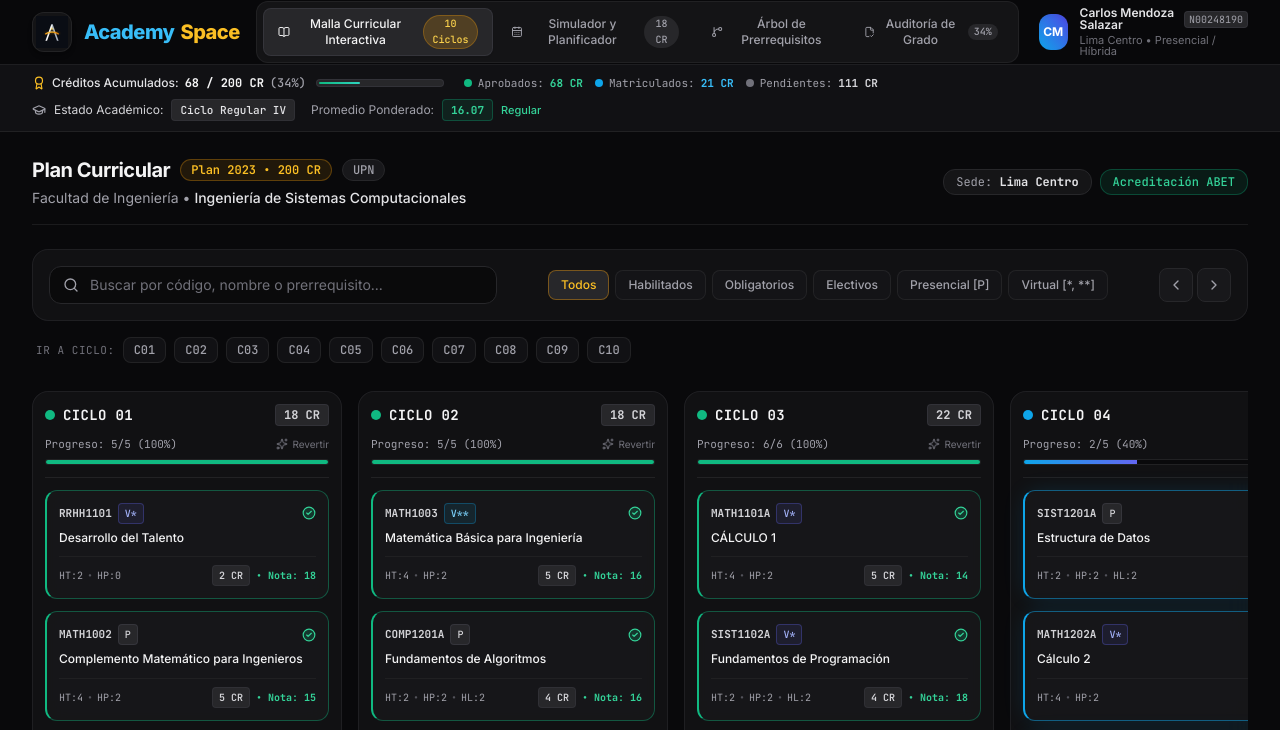
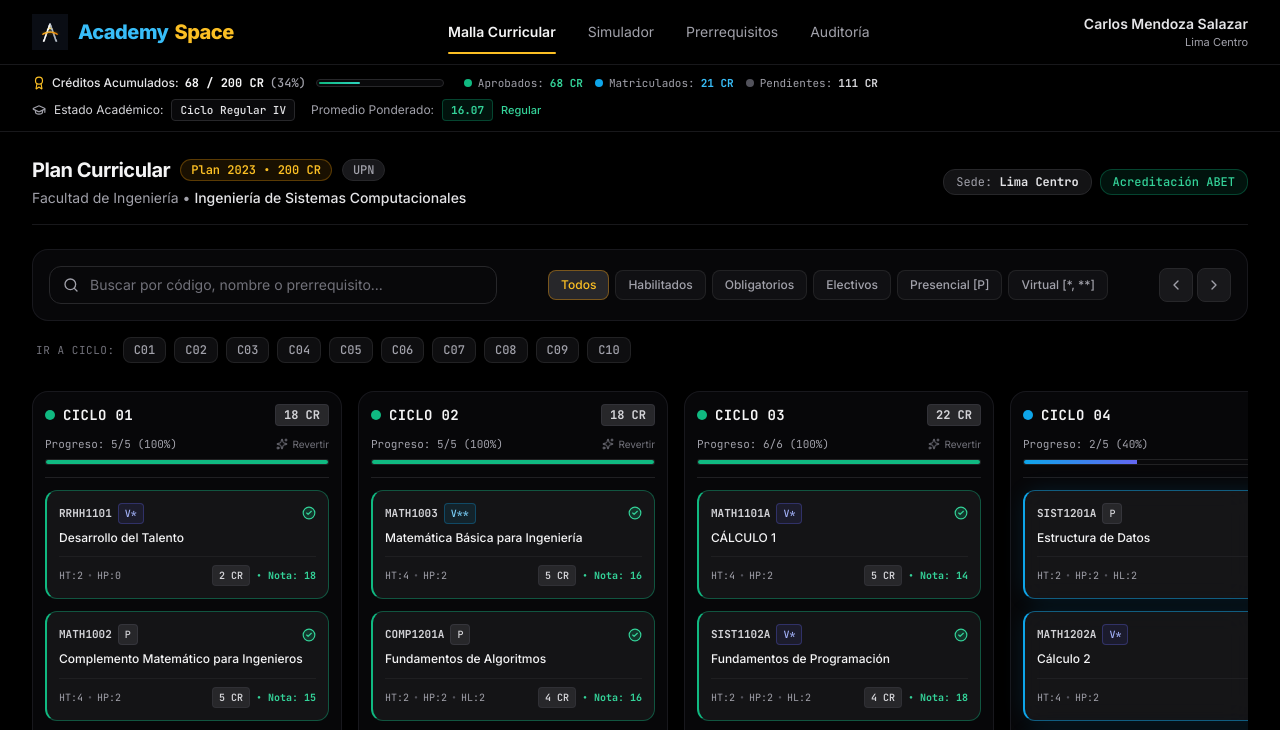
Before and after one commit to jeffryjara/academyspace, an Astro site: page / in a window 1280 px wide. Shown: the top 730 px of the page. Built offline with nearby package versions, Linux system fonts and the light colour scheme; Astro itself is replaced by a stand-in of ours.

Commit message:
style: ultra-minimalist header, pure logo without frame, text-only nav, simplified profile and pitch black background

```diff
--- a/src/components/App.tsx
+++ b/src/components/App.tsx
@@ -18,7 +18,7 @@ export const App: React.FC = () => {
 
   if (!mounted) {
     return (
-      <div className="min-h-screen bg-zinc-950 flex items-center justify-center">
+      <div className="min-h-screen bg-black flex items-center justify-center">
         <div className="flex flex-col items-center gap-3">
           <img
             src="/isotipo.png"
@@ -36,14 +36,14 @@ export const App: React.FC = () => {
   }
 
   return (
-    <div className="min-h-screen bg-zinc-950 text-zinc-100 flex flex-col justify-between selection:bg-amber-500/30 selection:text-amber-200">
+    <div className="min-h-screen bg-black text-zinc-100 flex flex-col justify-between selection:bg-amber-500/30 selection:text-amber-200">
       {/* Top Header & Metrics Bar */}
       <div>
         <HeaderMetrics />
 
         {/* Academic Program Sub-Header (Outside the header) */}
         <div className="max-w-[1920px] mx-auto px-4 sm:px-6 lg:px-8 pt-6 pb-1">
-          <div className="flex flex-col sm:flex-row sm:items-center justify-between gap-3 pb-4 border-b border-zinc-800/60">
+          <div className="flex flex-col sm:flex-row sm:items-center justify-between gap-3 pb-4 border-b border-zinc-900">
             <div>
               <div className="flex items-center gap-2.5 flex-wrap">
                 <h1 className="text-lg sm:text-xl font-bold text-zinc-100 tracking-tight font-sans">
@@ -88,7 +88,7 @@ export const App: React.FC = () => {
       <CourseDetailModal />
 
       {/* Corporate Academic Footer matching official portal mockup */}
-      <footer className="w-full border-t border-zinc-800/80 bg-zinc-950/80 py-6 px-4 sm:px-6 lg:px-8 text-xs text-zinc-500 mt-12">
+      <footer className="w-full border-t border-zinc-900 bg-black py-6 px-4 sm:px-6 lg:px-8 text-xs text-zinc-500 mt-12">
         <div className="max-w-[1920px] mx-auto flex flex-col md:flex-row items-center justify-between gap-4">
           <div className="flex items-center gap-2 text-center md:text-left">
             <span>© 2024 - 2026 Universidad Privada del Norte</span>
--- a/src/components/HeaderMetrics.tsx
+++ b/src/components/HeaderMetrics.tsx
@@ -1,12 +1,5 @@
 import React from 'react';
-import {
-  GraduationCap,
-  CalendarDays,
-  GitBranch,
-  FileCheck2,
-  BookOpen,
-  Award,
-} from 'lucide-react';
+import { GraduationCap, Award } from 'lucide-react';
 import { usePlannerStore } from '../store/usePlannerStore';
 import type { ViewTab } from '../types/curriculum';
 
@@ -17,141 +10,98 @@ export const HeaderMetrics: React.FC = () => {
     setActiveTab,
     getApprovedCredits,
     getEnrolledCredits,
-    getPlannedCredits,
     getPendingCredits,
     getWeightedAverage,
   } = usePlannerStore();
 
   const approvedCredits = getApprovedCredits();
   const enrolledCredits = getEnrolledCredits();
-  const plannedCredits = getPlannedCredits();
   const pendingCredits = getPendingCredits();
   const weightedAverage = getWeightedAverage();
   const progressPercent = Math.min(100, Math.round((approvedCredits / 200) * 100));
 
-  const navItems: { id: ViewTab; label: string; icon: React.ReactNode; badge?: string }[] = [
-    {
-      id: 'malla',
-      label: 'Malla Curricular Interactiva',
-      icon: <BookOpen className="w-4 h-4" />,
-      badge: '10 Ciclos',
-    },
-    {
-      id: 'simulador',
-      label: 'Simulador y Planificador',
-      icon: <CalendarDays className="w-4 h-4" />,
-      badge: `${plannedCredits} CR`,
-    },
-    {
-      id: 'arbol',
-      label: 'Árbol de Prerrequisitos',
-      icon: <GitBranch className="w-4 h-4" />,
-    },
-    {
-      id: 'auditoria',
-      label: 'Auditoría de Grado',
-      icon: <FileCheck2 className="w-4 h-4" />,
-      badge: `${progressPercent}%`,
-    },
+  const navItems: { id: ViewTab; label: string }[] = [
+    { id: 'malla', label: 'Malla Curricular' },
+    { id: 'simulador', label: 'Simulador' },
+    { id: 'arbol', label: 'Prerrequisitos' },
+    { id: 'auditoria', label: 'Auditoría' },
   ];
 
   return (
-    <header className="sticky top-0 z-40 w-full border-b border-zinc-800/80 bg-zinc-950/90 backdrop-blur-xl">
-      {/* Primary Brand & Navigation Tier */}
+    <header className="sticky top-0 z-40 w-full border-b border-zinc-900 bg-black/95 backdrop-blur-xl">
+      {/* Primary Brand & Minimalist Text Navigation Tier */}
       <div className="max-w-[1920px] mx-auto px-4 sm:px-6 lg:px-8">
         <div className="flex items-center justify-between h-16 gap-4">
-          {/* Academy Space Logo & Brand */}
-          <div className="flex items-center gap-3 min-w-max">
-            <div className="w-10 h-10 rounded-xl overflow-hidden flex items-center justify-center bg-zinc-900/80 border border-zinc-800/80 shadow-md">
-              <img
-                src="/isotipo.png"
-                alt="Academy Space"
-                className="w-8 h-8 object-contain"
-              />
-            </div>
-            <div className="flex items-center text-lg sm:text-xl font-black tracking-tight font-sans select-none">
+          {/* Logo & Brand without extra background container */}
+          <div className="flex items-center gap-2.5 min-w-max select-none">
+            <img
+              src="/isotipo.png"
+              alt="Academy Space"
+              className="w-8 h-8 sm:w-9 sm:h-9 object-contain"
+            />
+            <div className="flex items-center text-lg sm:text-xl font-black tracking-tight font-sans">
               <span className="text-sky-400">Academy</span>
               <span className="text-amber-400 ml-1.5">Space</span>
             </div>
           </div>
 
-          {/* Navigation Tabs */}
-          <nav className="hidden lg:flex items-center gap-1 bg-zinc-900/80 p-1.5 rounded-xl border border-zinc-800/70">
+          {/* Navigation Tabs - Pure minimal text without container */}
+          <nav className="hidden md:flex items-center gap-7 lg:gap-8">
             {navItems.map((item) => {
               const isActive = activeTab === item.id;
               return (
                 <button
                   key={item.id}
                   onClick={() => setActiveTab(item.id)}
-                  className={`flex items-center gap-2 px-3.5 py-1.5 rounded-lg text-xs font-medium transition-all ${
+                  className={`text-xs sm:text-sm transition-colors py-1 relative ${
                     isActive
-                      ? 'bg-zinc-800 text-zinc-100 shadow-sm border border-zinc-700/60'
-                      : 'text-zinc-400 hover:text-zinc-200 hover:bg-zinc-800/40'
+                      ? 'text-zinc-100 font-semibold'
+                      : 'text-zinc-400 hover:text-zinc-200 font-normal'
                   }`}
                 >
-                  {item.icon}
-                  <span>{item.label}</span>
-                  {item.badge && (
-                    <span
-                      className={`ml-0.5 text-[10px] font-mono px-1.5 py-0.2 rounded-full ${
-                        isActive
-                          ? 'bg-amber-500/20 text-amber-300 border border-amber-500/30'
-                          : 'bg-zinc-800 text-zinc-400'
-                      }`}
-                    >
-                      {item.badge}
-                    </span>
+                  {item.label}
+                  {isActive && (
+                    <span className="absolute -bottom-2 left-0 right-0 h-0.5 bg-amber-400 rounded-full" />
                   )}
                 </button>
               );
             })}
           </nav>
 
-          {/* Student Profile Pill */}
-          <div className="flex items-center gap-3 pl-1">
-            <div className="w-9 h-9 rounded-xl bg-gradient-to-tr from-sky-500 to-indigo-600 flex items-center justify-center font-bold text-xs text-white shadow-inner">
-              CM
+          {/* Student Profile: Name and Campus only */}
+          <div className="text-right select-none min-w-max">
+            <div className="text-xs sm:text-sm font-semibold text-zinc-200 leading-tight">
+              {profile.studentName}
             </div>
-            <div className="hidden sm:block text-left">
-              <div className="flex items-center gap-1.5">
-                <span className="text-xs font-semibold text-zinc-200 leading-none">
-                  {profile.studentName}
-                </span>
-                <span className="text-[10px] font-mono px-1 py-0.2 rounded bg-zinc-800 text-zinc-400 border border-zinc-700/50">
-                  {profile.studentCode}
-                </span>
-              </div>
-              <div className="text-[11px] text-zinc-500 leading-none mt-1">
-                {profile.campus} • {profile.modality}
-              </div>
+            <div className="text-[11px] text-zinc-400 leading-tight mt-0.5">
+              {profile.campus}
             </div>
           </div>
         </div>
 
-        {/* Mobile Navigation Bar */}
-        <div className="flex lg:hidden overflow-x-auto py-2 gap-1 border-t border-zinc-800/60">
+        {/* Mobile Navigation Bar - Pure text */}
+        <div className="flex md:hidden overflow-x-auto py-2.5 gap-6 border-t border-zinc-900 scrollbar-none">
           {navItems.map((item) => {
             const isActive = activeTab === item.id;
             return (
               <button
                 key={item.id}
                 onClick={() => setActiveTab(item.id)}
-                className={`flex items-center gap-1.5 px-3 py-1.5 rounded-lg text-xs font-medium whitespace-nowrap transition-all ${
+                className={`text-xs whitespace-nowrap transition-colors py-1 ${
                   isActive
-                    ? 'bg-zinc-800 text-zinc-100 border border-zinc-700/60'
-                    : 'text-zinc-400 hover:bg-zinc-900'
+                    ? 'text-amber-400 font-bold border-b-2 border-amber-400'
+                    : 'text-zinc-400 hover:text-zinc-200 font-medium'
                 }`}
               >
-                {item.icon}
-                <span>{item.label}</span>
+                {item.label}
               </button>
             );
           })}
         </div>
       </div>
 
-      {/* Secondary Metrics & Academic Standing Ribbon */}
-      <div className="w-full bg-zinc-900/60 border-t border-zinc-800/60 py-2.5 px-4 sm:px-6 lg:px-8 text-xs">
+      {/* Secondary Metrics & Academic Standing Ribbon - Ultra Dark */}
+      <div className="w-full bg-black border-t border-zinc-900 py-2.5 px-4 sm:px-6 lg:px-8 text-xs">
         <div className="max-w-[1920px] mx-auto flex flex-wrap items-center justify-between gap-y-2 gap-x-6">
           {/* Progress Metrics Cluster */}
           <div className="flex flex-wrap items-center gap-x-5 gap-y-1.5">
@@ -165,7 +115,7 @@ export const HeaderMetrics: React.FC = () => {
                 </span>
                 <span className="text-zinc-400 font-mono">({progressPercent}%)</span>
               </div>
-              <div className="w-24 sm:w-32 h-2 rounded-full bg-zinc-800 overflow-hidden p-0.5 border border-zinc-700/50">
+              <div className="w-24 sm:w-32 h-2 rounded-full bg-zinc-950 overflow-hidden p-0.5 border border-zinc-800">
                 <div
                   className="h-full rounded-full bg-gradient-to-r from-emerald-500 to-teal-400 transition-all duration-500 ease-out"
                   style={{ width: `${progressPercent}%` }}
@@ -184,7 +134,7 @@ export const HeaderMetrics: React.FC = () => {
                 Matriculados: <strong className="text-sky-400">{enrolledCredits} CR</strong>
               </span>
               <span className="flex items-center gap-1.5">
-                <span className="w-2 h-2 rounded-full bg-zinc-500 inline-block" />
+                <span className="w-2 h-2 rounded-full bg-zinc-600 inline-block" />
                 Pendientes: <strong className="text-zinc-300">{pendingCredits} CR</strong>
               </span>
             </div>
@@ -195,7 +145,7 @@ export const HeaderMetrics: React.FC = () => {
             <div className="flex items-center gap-2 text-zinc-300">
               <GraduationCap className="w-3.5 h-3.5 text-zinc-400" />
               <span>Estado Académico:</span>
-              <span className="px-2 py-0.5 rounded bg-zinc-800 text-zinc-200 font-medium font-mono text-[11px] border border-zinc-700/40">
+              <span className="px-2 py-0.5 rounded bg-zinc-950 text-zinc-200 font-medium font-mono text-[11px] border border-zinc-800">
                 {profile.academicStanding}
               </span>
             </div>
--- a/src/layouts/MainLayout.astro
+++ b/src/layouts/MainLayout.astro
@@ -23,7 +23,7 @@ const {
     <meta name="generator" content={Astro.generator} />
     <title>Academy Space | Portal Curricular - UPN</title>
     <meta name="description" content={description} />
-    <meta name="theme-color" content="#09090b" />
+    <meta name="theme-color" content="#000000" />
 
     <!-- Google Fonts: Inter & JetBrains Mono -->
     <link rel="preconnect" href="https://fonts.googleapis.com" />
@@ -33,7 +33,7 @@ const {
       rel="stylesheet"
     />
   </head>
-  <body class="bg-zinc-950 text-zinc-100 min-h-screen antialiased bg-grid-pattern">
+  <body class="bg-black text-zinc-100 min-h-screen antialiased">
     <slot />
   </body>
 </html>
--- a/src/styles/global.css
+++ b/src/styles/global.css
@@ -4,15 +4,15 @@
 
 @layer base {
   :root {
-    --color-bg: #09090b;
+    --color-bg: #000000;
   }
 
   * {
-    border-color: rgba(39, 39, 42, 0.6);
+    border-color: rgba(28, 28, 32, 0.75);
   }
 
   body {
-    background-color: #09090b;
+    background-color: #000000;
     color: #f4f4f5;
     font-family: 'Inter', -apple-system, BlinkMacSystemFont, 'Segoe UI', Roboto, sans-serif;
     overflow-x: hidden;
@@ -28,31 +28,31 @@
 }
 
 ::-webkit-scrollbar-track {
-  background: #09090b;
+  background: #000000;
 }
 
 ::-webkit-scrollbar-thumb {
-  background: #27272a;
+  background: #1c1c20;
   border-radius: 9999px;
 }
 
 ::-webkit-scrollbar-thumb:hover {
-  background: #3f3f46;
+  background: #2e2e34;
 }
 
-/* Glassmorphic utilities */
+/* Glassmorphic utilities in deep dark */
 .glass-panel {
-  background: rgba(20, 20, 23, 0.75);
-  backdrop-filter: blur(12px);
-  -webkit-backdrop-filter: blur(12px);
-  border: 1px solid rgba(39, 39, 42, 0.7);
+  background: rgba(8, 8, 10, 0.95);
+  backdrop-filter: blur(16px);
+  -webkit-backdrop-filter: blur(16px);
+  border: 1px solid rgba(28, 28, 33, 0.85);
 }
 
 .glass-panel-subtle {
-  background: rgba(24, 24, 27, 0.4);
-  backdrop-filter: blur(8px);
-  -webkit-backdrop-filter: blur(8px);
-  border: 1px solid rgba(39, 39, 42, 0.5);
+  background: rgba(5, 5, 7, 0.85);
+  backdrop-filter: blur(10px);
+  -webkit-backdrop-filter: blur(10px);
+  border: 1px solid rgba(24, 24, 28, 0.75);
 }
 
 .glass-panel-hover {
@@ -60,12 +60,13 @@
 }
 
 .glass-panel-hover:hover {
-  background: rgba(28, 28, 32, 0.85);
-  border-color: rgba(63, 63, 70, 0.8);
+  background: rgba(14, 14, 18, 0.95);
+  border-color: rgba(45, 45, 52, 0.9);
 }
 
-/* Subtle dot background grid */
+/* Deep Black Solid / Grid Background */
 .bg-grid-pattern {
-  background-image: radial-gradient(rgba(255, 255, 255, 0.05) 1px, transparent 1px);
+  background-color: #000000;
+  background-image: radial-gradient(rgba(255, 255, 255, 0.03) 1px, transparent 1px);
   background-size: 24px 24px;
 }
--- a/tailwind.config.cjs
+++ b/tailwind.config.cjs
@@ -5,7 +5,7 @@ module.exports = {
   theme: {
     extend: {
       colors: {
-        background: '#09090b',
+        background: '#000000',
         surface: {
           50: '#fafafa',
           100: '#f4f4f5',
@@ -15,10 +15,10 @@ module.exports = {
           500: '#71717a',
           600: '#52525b',
           700: '#3f3f46',
-          800: '#27272a',
-          850: '#1c1c20',
-          900: '#141417',
-          950: '#09090b',
+          800: '#18181c',
+          850: '#111114',
+          900: '#08080a',
+          950: '#000000',
         },
         brand: {
           50: '#eff6ff',
```
